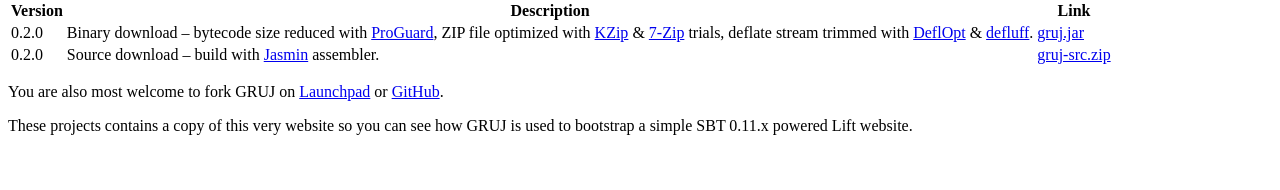
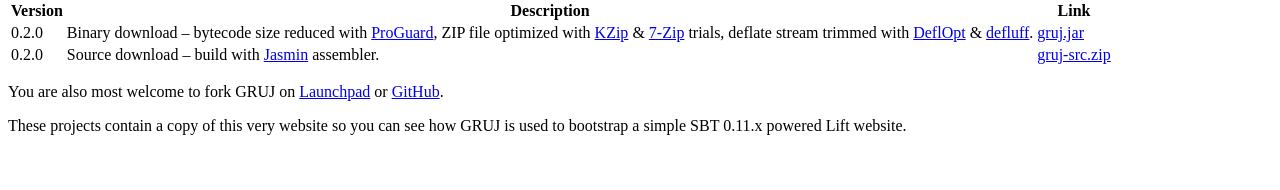
Before and after one commit to melezov/gruj, a web app: page / in a window 1280 px wide. Shown: the part 610-800 px from the top of the page. Run offline with its HTML, style and script files only (its server is not run), Linux system fonts and the light colour scheme; data that the repository does not hold is empty.

Commit message:
fixed typo in index.html

```diff
--- a/lift/src/main/webapp/index.html
+++ b/lift/src/main/webapp/index.html
@@ -102,7 +102,7 @@
         <a href="https://github.com/melezov/gruj" rel="external" title="GRUJ on GitHub">GitHub</a>.
       </p>
       <p>
-        These projects contains a copy of this very website so you can see how GRUJ
+        These projects contain a copy of this very website so you can see how GRUJ
          is used to bootstrap a simple SBT 0.11.x powered Lift website.
       </p>
     </div>
```
